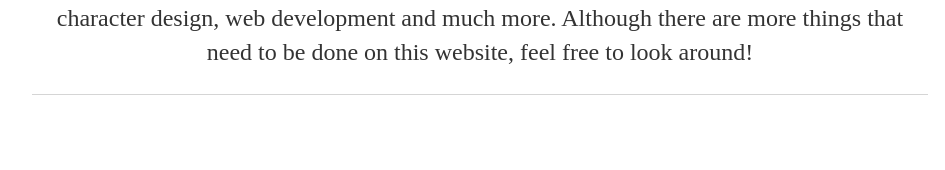
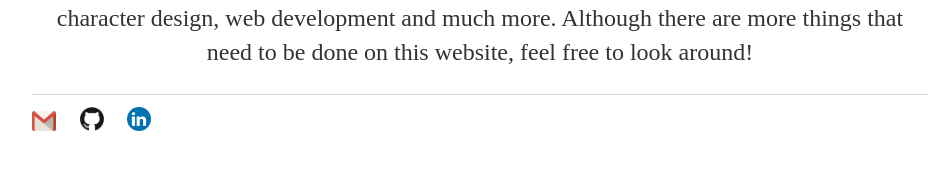
Before and after one commit to sarahoss/sarahoss.github.io, a Jekyll site: the page built from index.html, in a window 1280 px wide. Shown: the part 474-644 px from the top of the page, without its empty margins (160-1105 px from the left). Built offline with Jekyll 4.4.1, drawn with Linux system fonts in a browser that asks for light colours.

Commit message:
Update default.html

```diff
--- a/_layouts/default.html
+++ b/_layouts/default.html
@@ -22,9 +22,9 @@
 			</div><!-- /.container -->
 			<footer>
 	    		<ul>
-	        		<li><a href="mailto:sara.hosseini01@gmail.com"><src="src/gmaillogo.png" height="20" width="24"/></a></li>
-	        		<li><a href="https://github.com/sarahoss"><src="src/githublogo.png" height="24" width="24"/></a></li>
-				<li><a href="https://www.linkedin.com/in/sara-hosseini/"><src="src/linkedinlogo.png" height="24" width="24"/></a></li>
+	        		<li><a href="mailto:sara.hosseini01@gmail.com"><img class="img-responsive" src="src/gmaillogo.png" height="20" width="24"/></a></li>
+	        		<li><a href="https://github.com/sarahoss"><img class="img-responsive" src="src/githublogo.png" height="24" width="24"/></a></li>
+				<li><a href="https://www.linkedin.com/in/sara-hosseini/"><img class="img-responsive" src="src/linkedinlogo.png" height="24" width="24"/></a></li>
 			</ul>
 			</footer>
 		</body>
```
